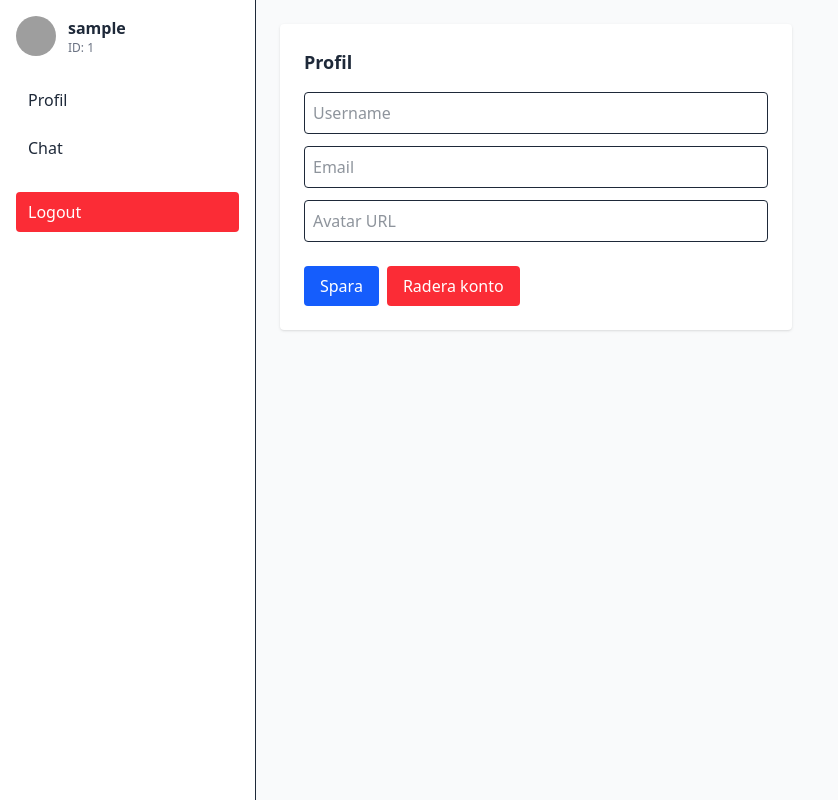
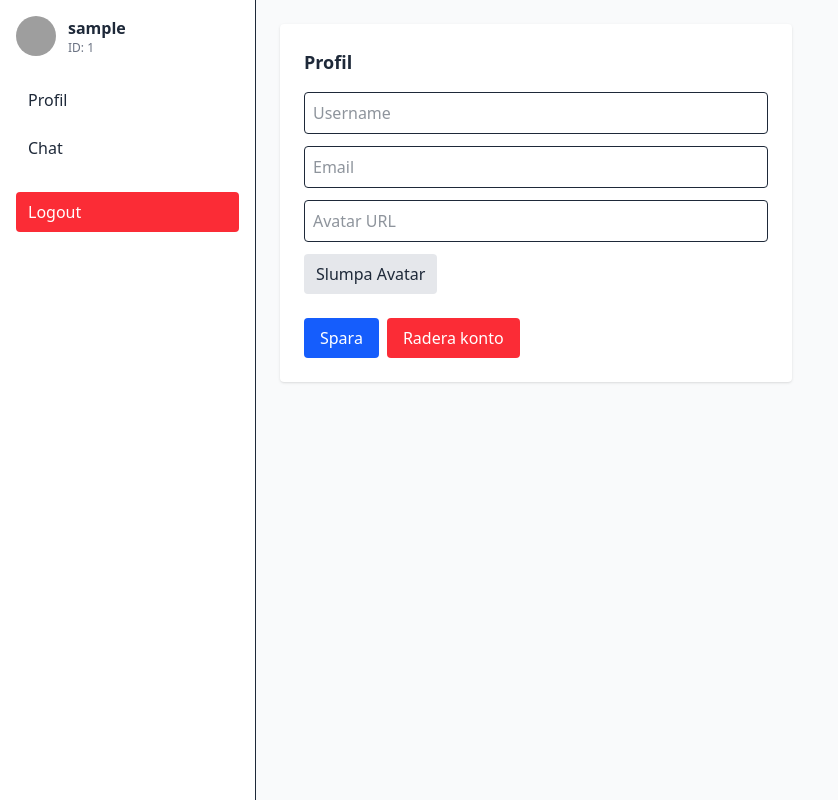
Before and after one commit to Tim-H-H/Chatify, a React (Vite) app: page /profile in a window 1280 px wide. Shown: the whole page, without its empty margins (0-838 px from the left). Built offline with nearby package versions, Linux system fonts and the light colour scheme; no server answers; sample sign-in values are in the browser's storage; grey boxes are pictures that could not be loaded.

Commit message:
got randon avatar to work but changing the avatar has an issue with changing the userId

```diff
--- a/src/pages/Profile.jsx
+++ b/src/pages/Profile.jsx
@@ -50,6 +50,16 @@ export default function Profile() {
     }
   }
 
+  function nextAvatarUrl(userId) {
+    return `https://i.pravatar.cc/150?=${userId}-${Date.now}`;
+  }
+
+  function handleRandomAvatar() {
+    const avatarUrl = nextAvatarUrl(user?.id);
+    setForm(prev => ({ ...prev, avatar: avatarUrl}));
+    setPreview(avatarUrl);
+  }
+
   async function handleDelete() {
     if (!confirm("Vill du radera ditt konto? Detta går inte att ångra.")) return;
     try {
@@ -69,6 +79,7 @@ export default function Profile() {
         <input name="username" value={form.username} onChange={onChange} placeholder="Username" className="w-full p-2 border rounded" />
         <input name="email" value={form.email} onChange={onChange} placeholder="Email" className="w-full p-2 border rounded" />
         <input name="avatar" value={form.avatar} onChange={onChange} placeholder="Avatar URL" className="w-full p-2 border rounded" />
+        <button type="button" onClick={handleRandomAvatar} className="px-3 py-2 bg-gray-200 rounded">Slumpa Avatar</button>
         {preview && <img src={preview} alt="preview" className="w-24 h-24 rounded mt-2" />}
         <div className="flex gap-2 mt-3">
           <button className="px-4 py-2 bg-blue-600 text-white rounded">Spara</button>
```
